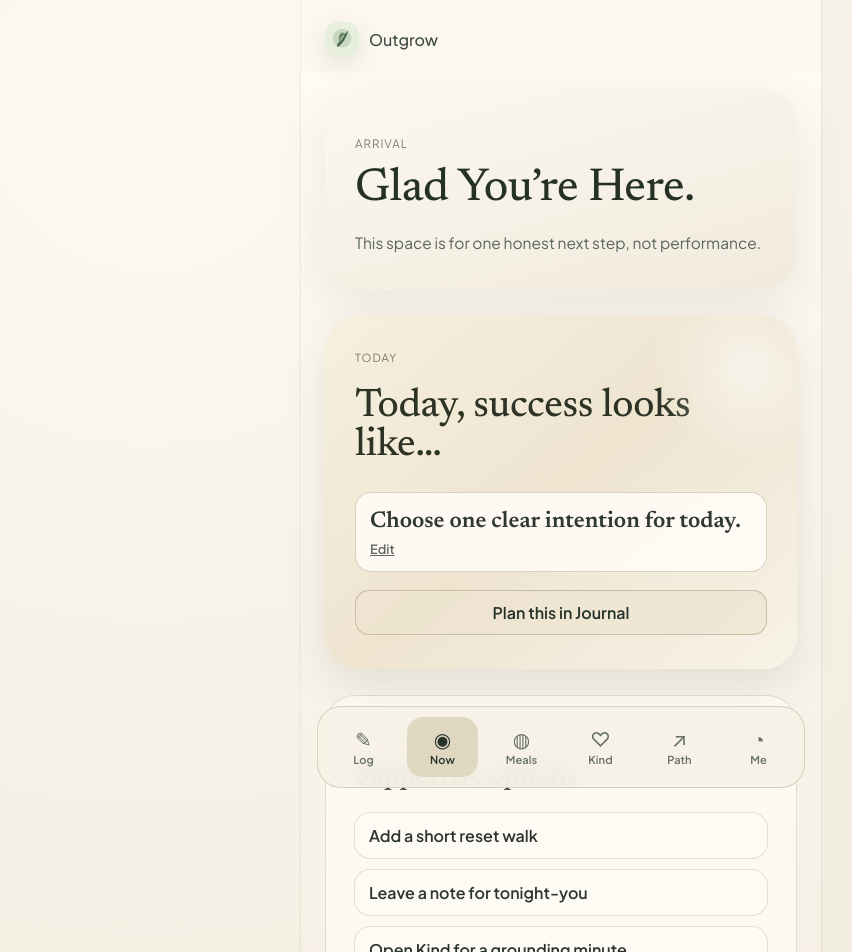
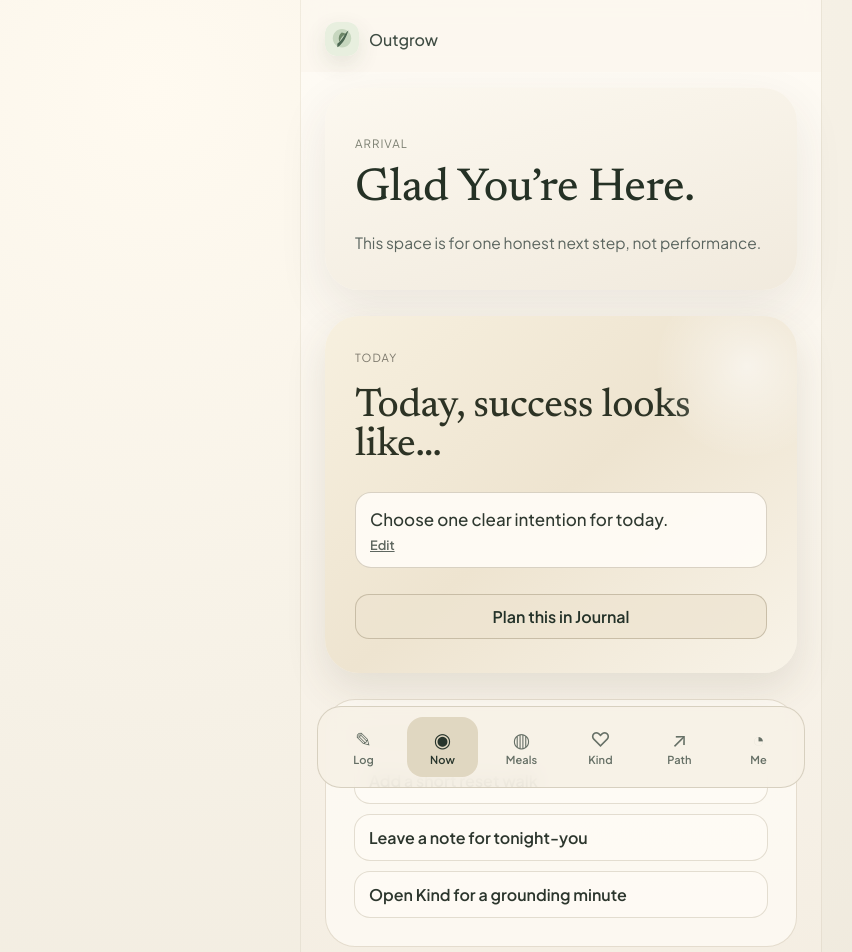
Before and after one commit to carllachance/outgrow, a React (Vite) app: page /today in a window 1280 px wide. Shown: the top 952 px of the page, without its empty margins (79-931 px from the left). Built offline with nearby package versions, Linux system fonts and the light colour scheme.

Commit message:
Link Today planning to retrievable Journal plan

```diff
--- a/src/screens/JournalScreen.tsx
+++ b/src/screens/JournalScreen.tsx
@@ -1,11 +1,16 @@
 import { FormEvent, useState } from 'react';
 import { Card } from '../components/Card';
 import { useStore } from '../state/AppStoreContext';
-import { Link } from 'react-router-dom';
+import { Link, useLocation } from 'react-router-dom';
 import { buildDayContexts } from '../state/insightProvenance';
 
 export const JournalScreen = () => {
   const { state, addJournalEntry, addReflection } = useStore();
+  const location = useLocation();
+  const query = new URLSearchParams(location.search);
+  const focusedDate = query.get('date') || new Date().toISOString().slice(0, 10);
+  const focusedPlanPrefix = `Today plan (${focusedDate}):`;
+  const focusedPlan = state.journalEntries.find((journalEntry) => journalEntry.content.startsWith(focusedPlanPrefix));
   const [entry, setEntry] = useState('');
   const [worked, setWorked] = useState('');
   const [didntHold, setDidntHold] = useState('');
@@ -37,6 +42,18 @@ export const JournalScreen = () => {
     <div className="screen">
       <h1>Journal</h1>
       <p className="muted">Freeform reflections for hard days, good days, and everything in between.</p>
+      {query.get('focus') === 'today-plan' ? (
+        <Card title="Today's journal plan">
+          {focusedPlan ? (
+            <>
+              <p className="muted">Saved from Today.</p>
+              <p>{focusedPlan.content.replace(focusedPlanPrefix, '').trim()}</p>
+            </>
+          ) : (
+            <p className="muted">No journal plan has been saved for this date yet. Use “Plan this in Journal” on Today first.</p>
+          )}
+        </Card>
+      ) : null}
       <Card title="Freeform journaling">
         <p className="muted">Try: Write what&apos;s on your mind, what brings you joy, or brag about yourself.</p>
         <form onSubmit={submitEntry}>
--- a/src/screens/TodayScreen.tsx
+++ b/src/screens/TodayScreen.tsx
@@ -1,32 +1,34 @@
 import { Link } from 'react-router-dom';
-import { useMemo, useState } from 'react';
+import { useEffect, useMemo, useState } from 'react';
 import { ReentryHero } from '../components/brand/ReentryHero';
 import { BrandHeader } from '../components/brand/BrandHeader';
 import { useStore } from '../state/AppStoreContext';
 
 type StretchGoal = {
   id: string;
-  kind: 'simple' | 'input';
+  kind: 'action' | 'input' | 'link';
   label: string;
+  actionLabel?: string;
+  to?: string;
   support?: string;
 };
 
 export const TodayScreen = () => {
-  const { state, addReturnMoment, saveTodaySuccess } = useStore();
+  const { state, addJournalEntry, addReturnMoment, saveTodaySuccess } = useStore();
   const isSafetyMode = !state.safety.flags.optimization_enabled;
   const hasSetDirection = Boolean(state.onboarding.weeklyLens || state.onboarding.currentFocus || state.journalEntries.length);
   const [expandedStretchId, setExpandedStretchId] = useState<string | null>(null);
   const [tonightNoteDraft, setTonightNoteDraft] = useState('');
   const [inlineMessage, setInlineMessage] = useState('');
   const [todaySuccessMessage, setTodaySuccessMessage] = useState('');
+  const [resetWalkSecondsRemaining, setResetWalkSecondsRemaining] = useState(0);
 
   const todayDateKey = new Date().toISOString().slice(0, 10);
   const savedTodaySuccess = state.todaySuccessByDate[todayDateKey] ?? '';
+  const todayPlanPrefix = `Today plan (${todayDateKey}):`;
+  const hasTodayJournalPlan = state.journalEntries.some((entry) => entry.content.startsWith(todayPlanPrefix));
   const [todaySuccessDraft, setTodaySuccessDraft] = useState(savedTodaySuccess);
   const [isEditingTodaySuccess, setIsEditingTodaySuccess] = useState(false);
-
-  const weeklyLens = state.onboarding.weeklyLens || 'Returning is the work.';
-  const currentFocus = state.onboarding.currentFocus || 'Keep it honest and doable.';
 
   const recentWin = state.returnMoments[0]?.note.replace(/^Tonight note:\s*/i, '');
   const recentJournalTheme = state.journalEntries[0]?.content;
@@ -49,9 +51,10 @@ export const TodayScreen = () => {
     () => [
       {
         id: 'reset-walk',
-        kind: 'simple',
+        kind: 'action',
         label: 'Add a short reset walk',
-        support: 'If it helps, a few minutes outside can reset your pace.',
+        support: 'A few minutes outside can reset your pace.',
+        actionLabel: 'Start 10-minute timer',
       },
       {
         id: 'note-tonight',
@@ -61,13 +64,28 @@ export const TodayScreen = () => {
       },
       {
         id: 'kind-visit',
-        kind: 'simple',
+        kind: 'link',
         label: 'Open Kind for a grounding minute',
-        support: 'Kind is there when you want a gentle reset.',
+        to: '/kind-words',
       },
     ],
     [],
   );
+
+  useEffect(() => {
+    if (resetWalkSecondsRemaining <= 0) {
+      return;
+    }
+    const timer = window.setInterval(() => {
+      setResetWalkSecondsRemaining((seconds) => (seconds > 0 ? seconds - 1 : 0));
+    }, 1000);
+    return () => window.clearInterval(timer);
+  }, [resetWalkSecondsRemaining]);
+
+  const startResetWalkTimer = () => {
+    setResetWalkSecondsRemaining(10 * 60);
+    setInlineMessage('10-minute timer started.');
+  };
 
   const saveTodaySuccessDraft = (closeCard = true) => {
     const result = saveTodaySuccess(todayDateKey, todaySuccessDraft);
@@ -95,6 +113,20 @@ export const TodayScreen = () => {
     setInlineMessage('Saved for later tonight.');
     setTonightNoteDraft('');
     setExpandedStretchId(null);
+  };
+
+  const planInJournal = () => {
+    const planSource = savedTodaySuccess || todaySuccessDraft;
+    if (!planSource.trim()) {
+      setTodaySuccessMessage('Save today\'s success statement first.');
+      return;
+    }
+    const result = addJournalEntry({ type: 'freeform', content: `${todayPlanPrefix} ${planSource.trim()}` });
+    if (result) {
+      setTodaySuccessMessage(result);
+      return;
+    }
+    setTodaySuccessMessage('Saved to Journal. You can open today\'s journal plan below.');
   };
 
   return (
@@ -180,9 +212,15 @@ export const TodayScreen = () => {
         )}
 
         <div className="inline-actions today-primary-actions">
-          <Link className="button-link" to="/journal">
+          {hasTodayJournalPlan ? (
+            <Link className="button-link" to={`/journal?focus=today-plan&date=${todayDateKey}`}>
+              Open today&apos;s journal plan
+            </Link>
+          ) : (
+            <button type="button" className="button-link" onClick={planInJournal}>
               Plan this in Journal
-          </Link>
+            </button>
+          )}
         </div>
 
         {todaySuccessMessage ? <p className="panel-copy panel-copy-support">{todaySuccessMessage}</p> : null}
@@ -190,14 +228,20 @@ export const TodayScreen = () => {
         {isSafetyMode ? <p className="panel-copy">Safety mode is active. Keep today simple and gentle.</p> : null}
       </section>
 
-      <section className="chapter today-stretch" aria-labelledby="stretch-title">
+      <section className="chapter today-stretch" aria-label="If it helps">
         <p className="panel-kicker">If it helps</p>
-        <h3 id="stretch-title">Supportive options</h3>
-        <div className="stretch-list" role="list" aria-label="Supportive options">
+        <div className="stretch-list" role="list" aria-label="Optional support actions">
           {stretchGoals.map((goal) => {
             const isExpanded = expandedStretchId === goal.id;
+            const minutes = Math.floor(resetWalkSecondsRemaining / 60);
+            const seconds = String(resetWalkSecondsRemaining % 60).padStart(2, '0');
             return (
               <article key={goal.id} className={`stretch-row${isExpanded ? ' expanded' : ''}`} role="listitem">
+                {goal.kind === 'link' && goal.to ? (
+                  <Link className="stretch-row-trigger stretch-row-link" to={goal.to}>
+                    <span>{goal.label}</span>
+                  </Link>
+                ) : (
                   <button
                     type="button"
                     className="stretch-row-trigger"
@@ -209,20 +253,18 @@ export const TodayScreen = () => {
                   >
                     <span>{goal.label}</span>
                   </button>
+                )}
 
                 {isExpanded ? (
                   <div className="stretch-row-inline">
                     {goal.support ? <p className="action-support">{goal.support}</p> : null}
-                    {goal.kind === 'simple' ? (
-                      goal.id === 'kind-visit' ? (
+                    {goal.kind === 'action' ? (
                       <div className="inline-actions stretch-inline-actions">
-                          <Link className="button-link" to="/kind-words">
-                            Open Kind
-                          </Link>
+                        <button type="button" className="button-link" onClick={startResetWalkTimer}>
+                          {goal.actionLabel}
+                        </button>
+                        {resetWalkSecondsRemaining > 0 ? <p className="panel-copy">{minutes}:{seconds} remaining</p> : null}
                       </div>
-                      ) : (
-                        <p className="panel-copy">Available whenever you want it.</p>
-                      )
                     ) : (
                       <div className="today-inline-note">
                         <label htmlFor="tonight-note" className="sr-only">Tonight note</label>
@@ -246,11 +288,6 @@ export const TodayScreen = () => {
         </div>
         {inlineMessage ? <p className="panel-copy">{inlineMessage}</p> : null}
       </section>
-
-      <section className="chapter today-longer-arc" aria-label="Bigger picture">
-        <p className="panel-kicker">What this supports</p>
-        <p className="today-longer-arc-copy">{weeklyLens || currentFocus}</p>
-      </section>
     </div>
   );
 };
--- a/src/styles.css
+++ b/src/styles.css
@@ -589,9 +589,9 @@ button { background: #e4dac8; color: #2b352f; font-weight: 600; }
   padding: 0;
   text-align: left;
   color: #2f3930;
-  font-family: 'Newsreader', Georgia, serif;
-  font-size: 1.42rem;
-  line-height: 1.32;
+  font-size: 1.06rem;
+  font-weight: 500;
+  line-height: 1.5;
 }
 
 .today-success-input {
@@ -645,6 +645,11 @@ button { background: #e4dac8; color: #2b352f; font-weight: 600; }
   font-weight: 550;
 }
 
+.stretch-row-link {
+  margin-top: 0;
+  text-decoration: none;
+}
+
 .stretch-row-inline {
   border-top: 1px solid rgba(166, 151, 123, 0.24);
   padding: 10px 14px 12px;
@@ -654,6 +659,12 @@ button { background: #e4dac8; color: #2b352f; font-weight: 600; }
 
 .stretch-inline-actions {
   margin-top: 2px;
+}
+
+.stretch-inline-actions .button-link {
+  width: auto;
+  margin: 0;
+  padding: 9px 12px;
 }
 
 .today-longer-arc {
```
Lines whose indentation alone changed are shown as unchanged.
